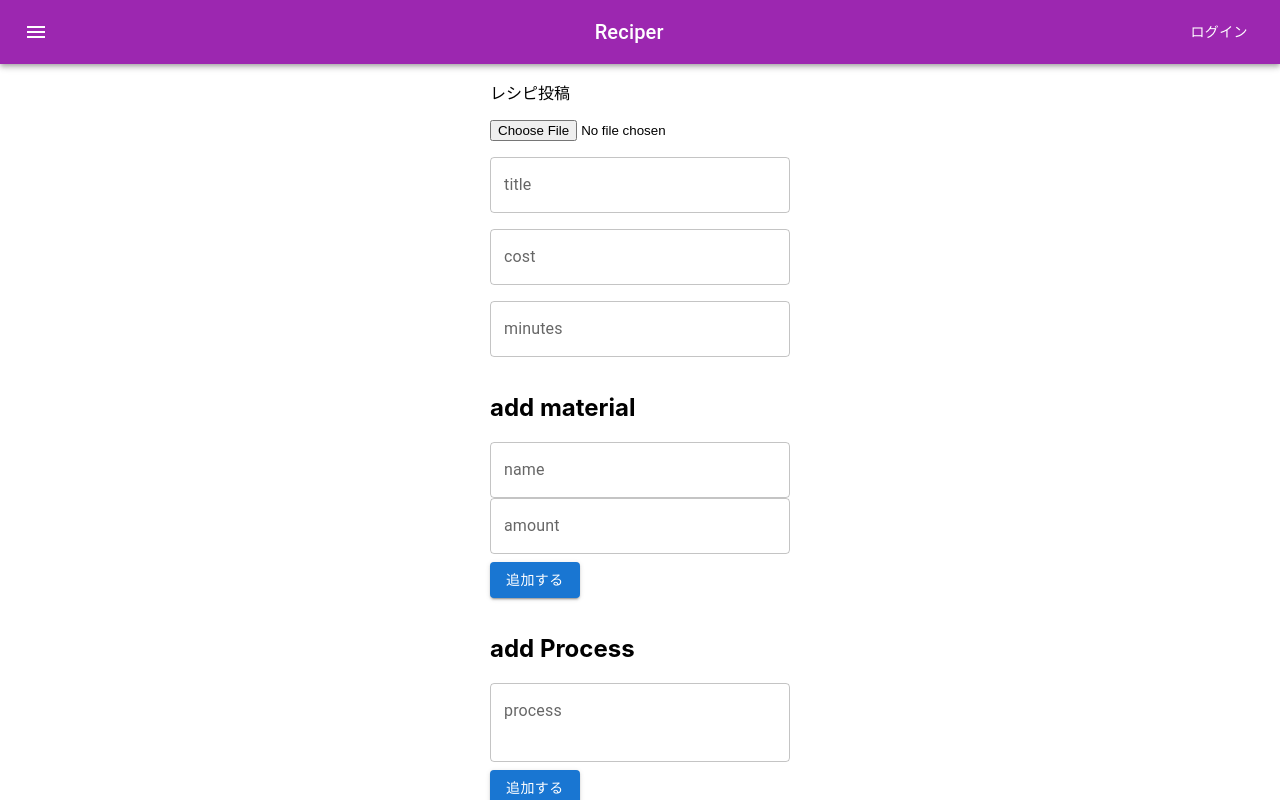
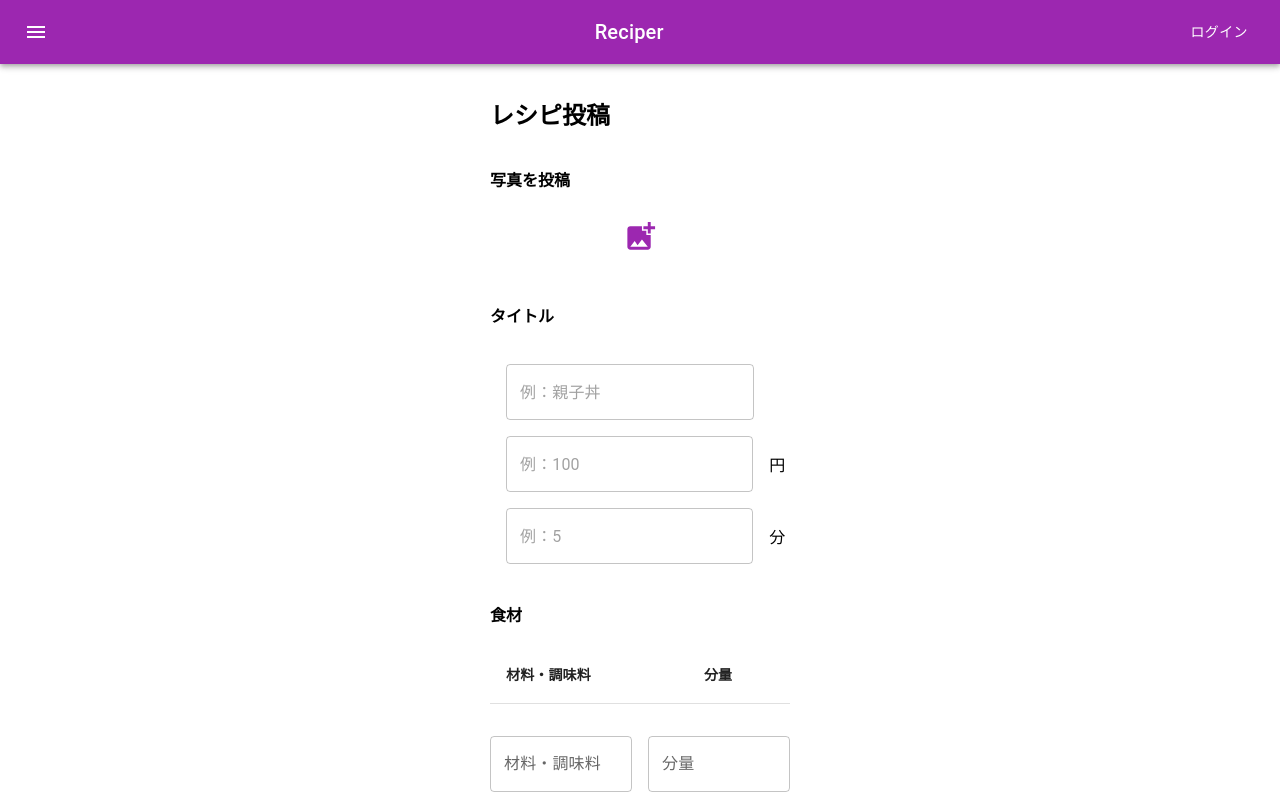
Before and after one commit to shiina47/A11-2, a React (Create React App) app in the folder frontend/: page /post in a window 1280 px wide. Shown: the top 800 px of the page. Built offline with nearby package versions, Linux system fonts and the light colour scheme.

Commit message:
投稿のデザイン関連

```diff
--- a/frontend/src/components/atoms/TextFieldMaterial.jsx
+++ b/frontend/src/components/atoms/TextFieldMaterial.jsx
@@ -1,5 +1,16 @@
 import { memo, useState } from "react";
-import { TextField, Box, Button } from "@mui/material";
+import {
+  TextField,
+  Box,
+  Button,
+  Grid,
+  Table,
+  TableBody,
+  TableCell,
+  TableContainer,
+  TableHead,
+  TableRow,
+} from "@mui/material";
 
 export const TextFieldMaterial = memo((props) => {
   const { materials, setMaterials } = props;
@@ -42,37 +53,63 @@ export const TextFieldMaterial = memo((props) => {
 
   return (
     <>
-      {materials.map((material) => {
-        return (
-          <Box mt={2} display="flex" key={material.name}>
-            <p>{material.name}</p>
-            <p>{material.amount}</p>
+      <Box mt={2} display="flex" flexDirection="column">
+        <h4>食材</h4>
+        <Box mb={4}>
+          <TableContainer>
+            <Table>
+              <TableHead>
+                <TableRow>
+                  <TableCell>
+                    <strong>材料・調味料</strong>
+                  </TableCell>
+                  <TableCell>
+                    <strong>分量</strong>
+                  </TableCell>
+                </TableRow>
+              </TableHead>
+              <TableBody>
+                {materials.map((material) => (
+                  <TableRow key={material.name}>
+                    <TableCell>{material.name}</TableCell>
+                    <TableCell>{material.amount}</TableCell>
+                  </TableRow>
+                ))}
+              </TableBody>
+            </Table>
+          </TableContainer>
         </Box>
-        );
-      })}
-      <Box mt={2} display="flex" flexDirection="column">
-        <h2>add material</h2>
+
+        <Grid container spacing={2}>
+          <Grid item xs={6}>
             <TextField
               inputProps={{
                 autoComplete: "off",
               }}
               id="nameField"
-          label="name"
+              label="材料・調味料"
+              placeholder="例：鶏むね肉"
               name="name"
               variant="outlined"
               onChange={handleAddFormChange}
             />
+          </Grid>
+          <Grid item xs={6}>
             <TextField
               inputProps={{
                 autoComplete: "off",
               }}
               id="materialField"
-          label="amount"
+              label="分量"
+              placeholder="例：200g"
               name="amount"
               variant="outlined"
               onChange={handleAddFormChange}
             />
-        <Box mt={1}>
+          </Grid>
+        </Grid>
+
+        <Box mt={2} display="flex" justifyContent="center">
           <Button variant="contained" onClick={handleAddFormSubmit}>
             追加する
           </Button>
--- a/frontend/src/components/atoms/TextFieldProcess.jsx
+++ b/frontend/src/components/atoms/TextFieldProcess.jsx
@@ -40,27 +40,35 @@ export const TextFieldProcess = memo((props) => {
 
   return (
     <Box>
+      <Box mt={2} display="flex" flexDirection="column">
+        <h2>作り方</h2>
         {(processes || []).map((process) => {
           return (
-          <Box mt={2} display="flex" key={process.order}>
-            <p>{process.order}</p>
+            <Box display="flex" key={process.order}>
+              <Box mr={2}>
+                <h4>{process.order}</h4>
+              </Box>
               <p>{process.how_to}</p>
             </Box>
           );
         })}
-      <Box mt={2} display="flex" flexDirection="column">
-        <h2>add Process</h2>
+        <Box display="flex">
+          <Box mr={2}>
+            <h4>{order}</h4>
+          </Box>
+
           <TextField
             id="processField"
             onChange={handleAddFormChangeP}
             name="how_to"
             multiline
-          rows={2}
-          label="process"
+            rows={1}
             variant="outlined"
+            fullWidth={true}
           />
+        </Box>
 
-        <Box mt={1}>
+        <Box mt={1} display="flex" justifyContent="center">
           <Button variant="contained" onClick={handleAddFormSubmitP}>
             追加する
           </Button>
--- a/frontend/src/components/pages/Post.jsx
+++ b/frontend/src/components/pages/Post.jsx
@@ -1,10 +1,12 @@
 import { memo, useState } from "react";
-import { TextField, Box, Button, Stack } from "@mui/material";
 import { TextFieldMaterial } from "../atoms/TextFieldMaterial";
 import { TextFieldProcess } from "../atoms/TextFieldProcess";
 import { useRecipe } from "../../hooks/useRecipe";
 import { useMaterial } from "../../hooks/useMaterial";
 import { useProcess } from "../../hooks/useProcess";
+
+import { TextField, Box, Button, Stack, IconButton, Grid } from "@mui/material";
+import AddPhotoAlternateIcon from "@mui/icons-material/AddPhotoAlternate";
 
 export const Post = memo(() => {
   console.log("レンダリング");
@@ -29,6 +31,7 @@ export const Post = memo(() => {
     setRecipeForm({ ...recipeForm, [event.target.name]: event.target.value });
   };
 
+  // 投稿btnの処理
   const onSubmit = async () => {
     recipeForm.cost = Number(recipeForm.cost);
     recipeForm.minutes = Number(recipeForm.minutes);
@@ -45,46 +48,77 @@ export const Post = memo(() => {
     return responseData;
   };
 
+  const handlerEditPicture = () => {
+    const fileInput = document.getElementById("imageInput");
+    fileInput?.click();
+  };
+
   return (
     <>
-      <Box mx="auto" width={300}>
-        <p>レシピ投稿</p>
+      <Box my={4} mx="auto" width={300}>
+        <h2>レシピ投稿</h2>
         <Box>
           <Stack spacing={2}>
             <input
               type="file"
               name="image"
+              id="imageInput"
+              hidden={true}
               onChange={(e) => setImage(e.target.files[0])}
             />
+            <h4>写真を投稿</h4>
+            <IconButton onClick={handlerEditPicture} size="large">
+              <AddPhotoAlternateIcon color="secondary" fontSize="large" />
+            </IconButton>
+            <Grid container spacing={2}>
+              <h4>タイトル</h4>
+              <Grid item xs={12}>
                 <TextField
-              label="title"
                   name="title"
+                  placeholder="例：親子丼"
                   value={recipeForm.title}
                   onChange={handleChange}
                 />
+              </Grid>
+              <Grid item xs={10}>
                 <TextField
                   type="number"
-              label="cost"
                   name="cost"
+                  placeholder="例：100"
                   value={recipeForm.cost}
                   onChange={handleChange}
                 />
+              </Grid>
+              <Grid item xs={2}>
+                <p>円</p>
+              </Grid>
+              <Grid item xs={10}>
                 <TextField
                   type="number"
-              label="minutes"
                   name="minutes"
+                  placeholder="例：5"
                   value={recipeForm.minutes}
                   onChange={handleChange}
                 />
+              </Grid>
+              <Grid item xs={2}>
+                <p>分</p>
+              </Grid>
+            </Grid>
           </Stack>
         </Box>
 
-        <TextFieldMaterial materials={materials} setMaterials={setMaterials} />
+        <Box my={2}>
+          <TextFieldMaterial
+            materials={materials}
+            setMaterials={setMaterials}
+          />
+        </Box>
 
         <TextFieldProcess processes={processes} setProcesses={setProcesses} />
 
         <Box mt={4}>
-          <Button onClick={onSubmit} variant="contained">
+          <Button sx={{ width: "100%" }} onClick={onSubmit} variant="contained">
             投稿する
           </Button>
         </Box>
```
Lines whose indentation alone changed are shown as unchanged.
